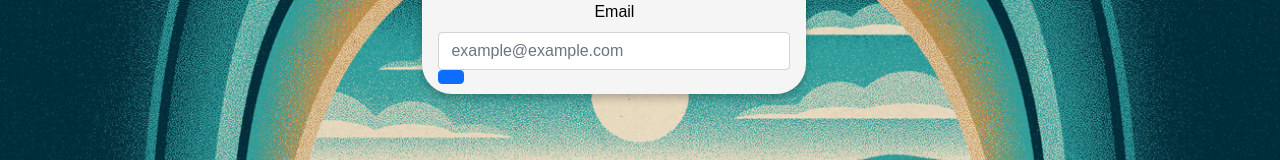
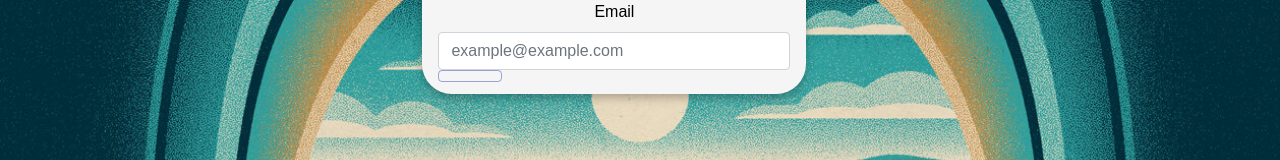
Before and after one commit to advanced-computer-lab/Beef-or-Chicken, a React (Create React App) app in the folder FrontEnd/: page /UpdateUserInfo/1 in a window 1280 px wide. Shown: the part 403-563 px from the top of the page. Built offline with nearby package versions, Linux system fonts and the light colour scheme.

Commit message:
user update araf

```diff
--- a/FrontEnd/src/Components/User/UpdateUserInfo.js
+++ b/FrontEnd/src/Components/User/UpdateUserInfo.js
@@ -177,13 +177,13 @@ function UpdateUserInfo(prop) {
 
 
                   <Button   onClick={() => {onSubmit() }}
-                    class="btn btn-primary"
-                    type="submit"
+                    // class="btn btn-primary"
+                    // type="submit"
                     variant="outlined"
                    size="medium"
                     color="primary"
                 // className="btn btn-outline-warning btn-block mt-4"
-                    submitBeEdek />
+                    />
 
 {/* <Button onClick={() => {onSubmit() }}
                   variant="outlined"
```
